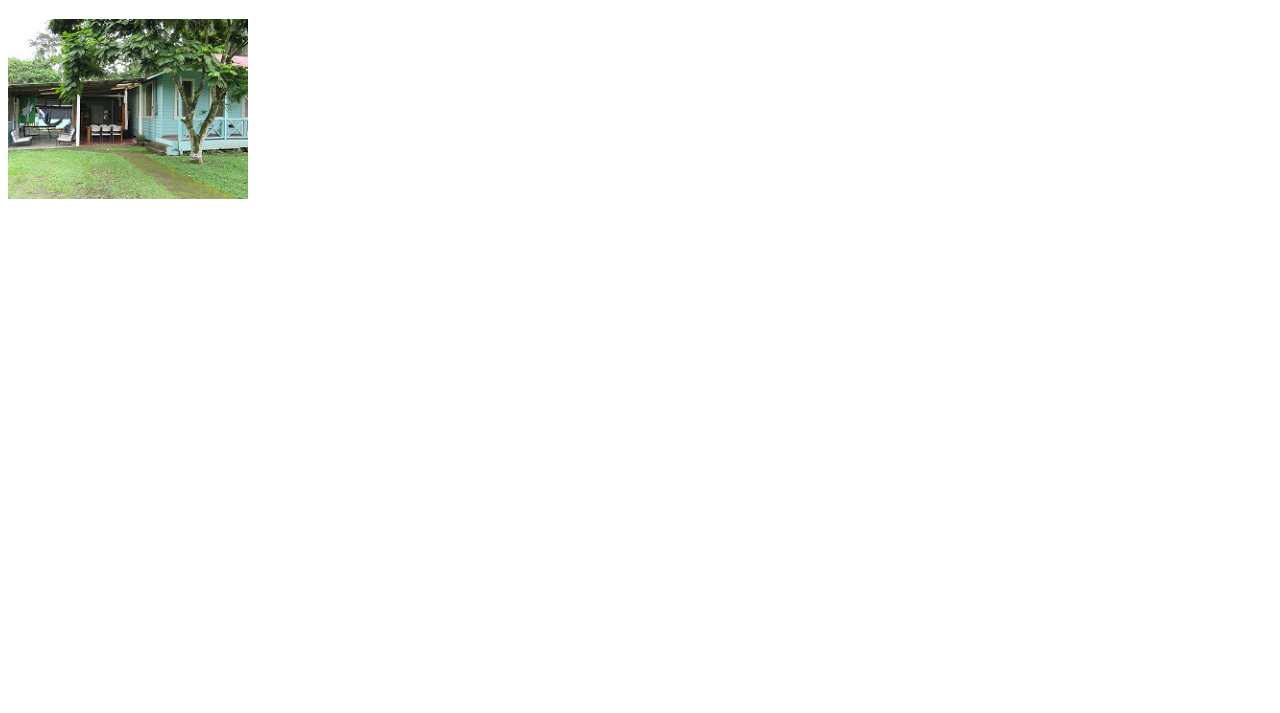
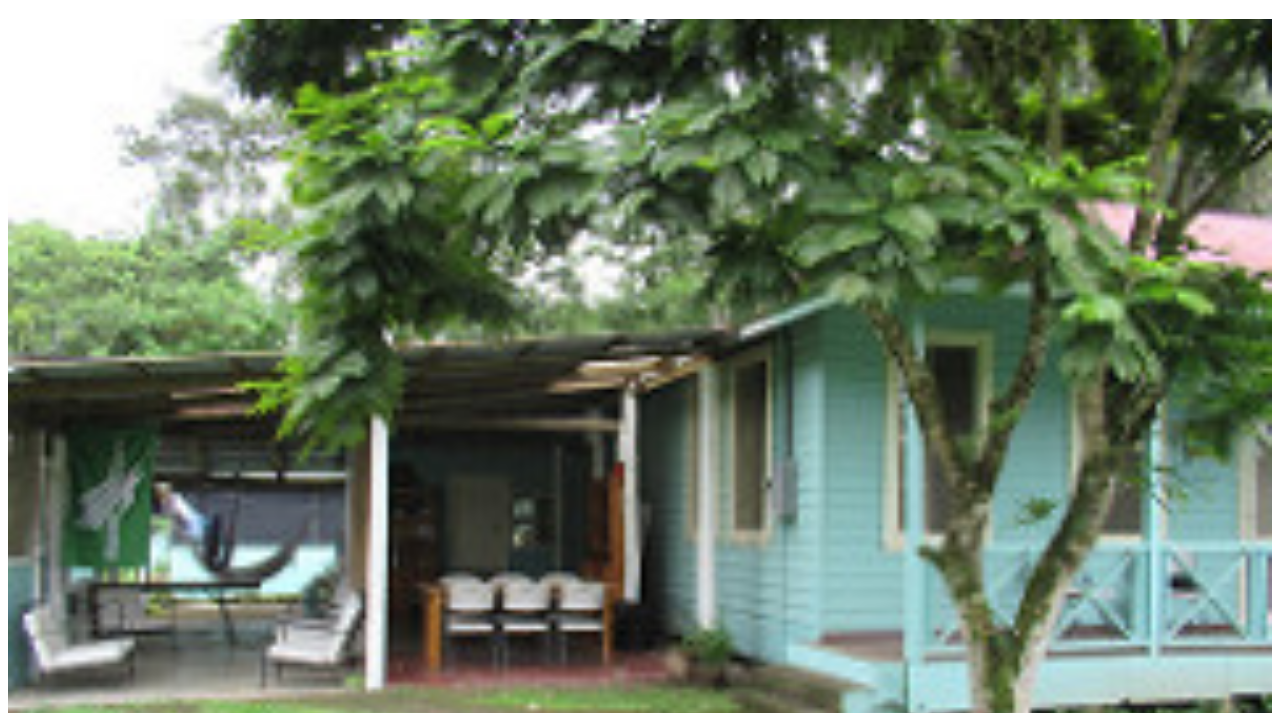
Before and after one commit to MISTLAB1/monitoring, a plain HTML site: page index.html in a window 1280 px wide. Shown: the part 87-800 px from the top of the page. Drawn offline with Linux system fonts and the light colour scheme.

Commit message:
main page for monitoring

```diff
--- a/index.html
+++ b/index.html
@@ -5,13 +5,13 @@
 	<title>MISTLAB monitoring</title>
 	<style>
 		h1{text-align: center}
-		.img1{width: 100%;height: 100%;}
+		.img1{width: 100%; height: 100%;}
 	</style>
 </head>
 <body>
 	<header><a href="humidity_temperature.html">Humidity and Temperature sensor</a> <a href="sprinkler_system.html">sprinkler system</a></header>
 	<h1>Sustainability House</h1>
-    <div class="img1"><img src="front_sustainability_house.jpg" alt="front of sustainability house"></div>
+    <div><img src="front_sustainability_house.jpg" alt="front of sustainability house" class="img1"></div>
 </body>
 
 </html>
```
